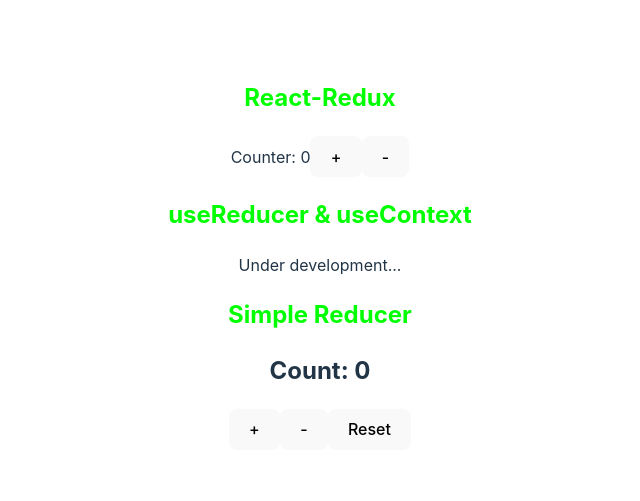
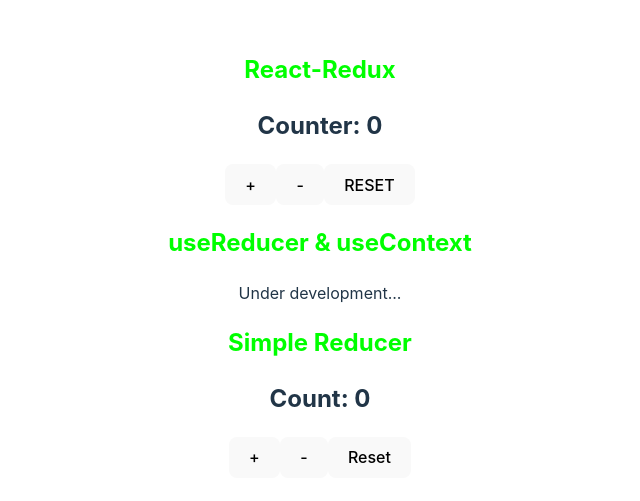
Before and after one commit to TLRKiliann/react-redux, a React (Vite) app in the folder vite-project/: page / in a window 1280 px wide. Shown: the part 145-646 px from the top of the page, without its empty margins (320-960 px from the left). Built offline with nearby package versions, Linux system fonts and the light colour scheme.

Commit message:
some changes & reset added

```diff
--- a/vite-project/src/components/ReduxComp.tsx
+++ b/vite-project/src/components/ReduxComp.tsx
@@ -1,4 +1,5 @@
 //import PropTypes from 'prop-types';
+import { bindActionCreators } from 'redux';
 import { connect } from 'react-redux';
 import { actions } from './store';
 
@@ -6,16 +7,18 @@
     counter: number;
     increment: () => void;
     decrement: () => void;
+    reset: () => void;
 }
 
-export function ReduxComp({counter, increment, decrement}: CountActionTypes) {
+export function ReduxComp({counter, increment, decrement, reset}: CountActionTypes) {
     return (
         <div>
 
-            <span>Counter: {counter}</span>
+            <h2>Counter: {counter}</h2>
 
             <button type="button" onClick={()=> increment()}>+</button>
             <button type="button" onClick={() => decrement()}>-</button>
+            <button type="button" onClick={() => reset()}>RESET</button>
         </div>
     )
 }
@@ -31,10 +34,11 @@
 });
 
 // map actions to dispatch
-const mapDispatchToProps = () => ({
-    increment: () => actions.increment(),
-    decrement: () => actions.decrement()
-});
+const mapDispatchToProps = (dispatch: any) => bindActionCreators({
+    increment: actions.increment,
+    decrement: actions.decrement,
+    reset: actions.reset
+}, dispatch);
 
 // connect react-redux !
 export default connect (
```
